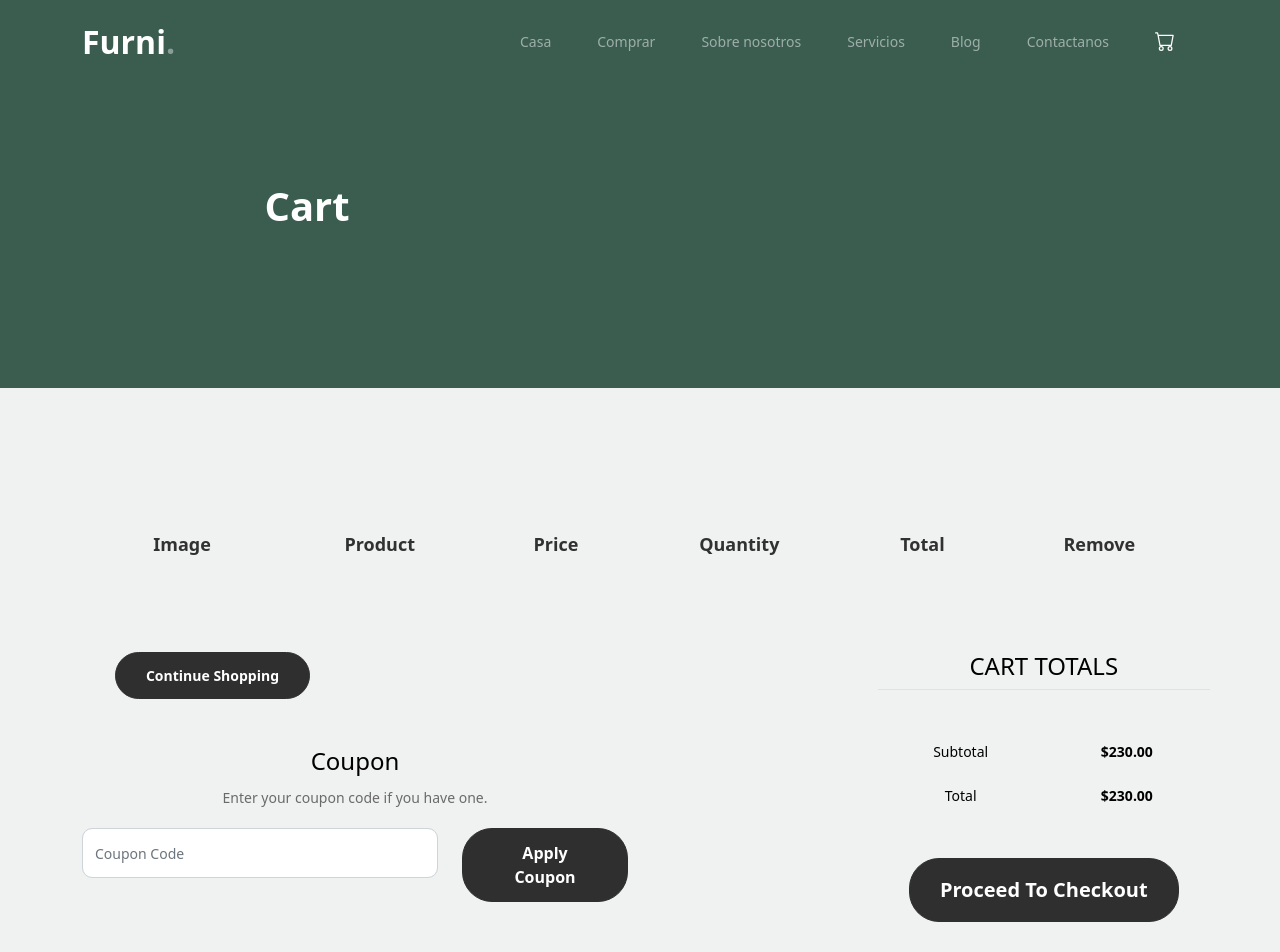
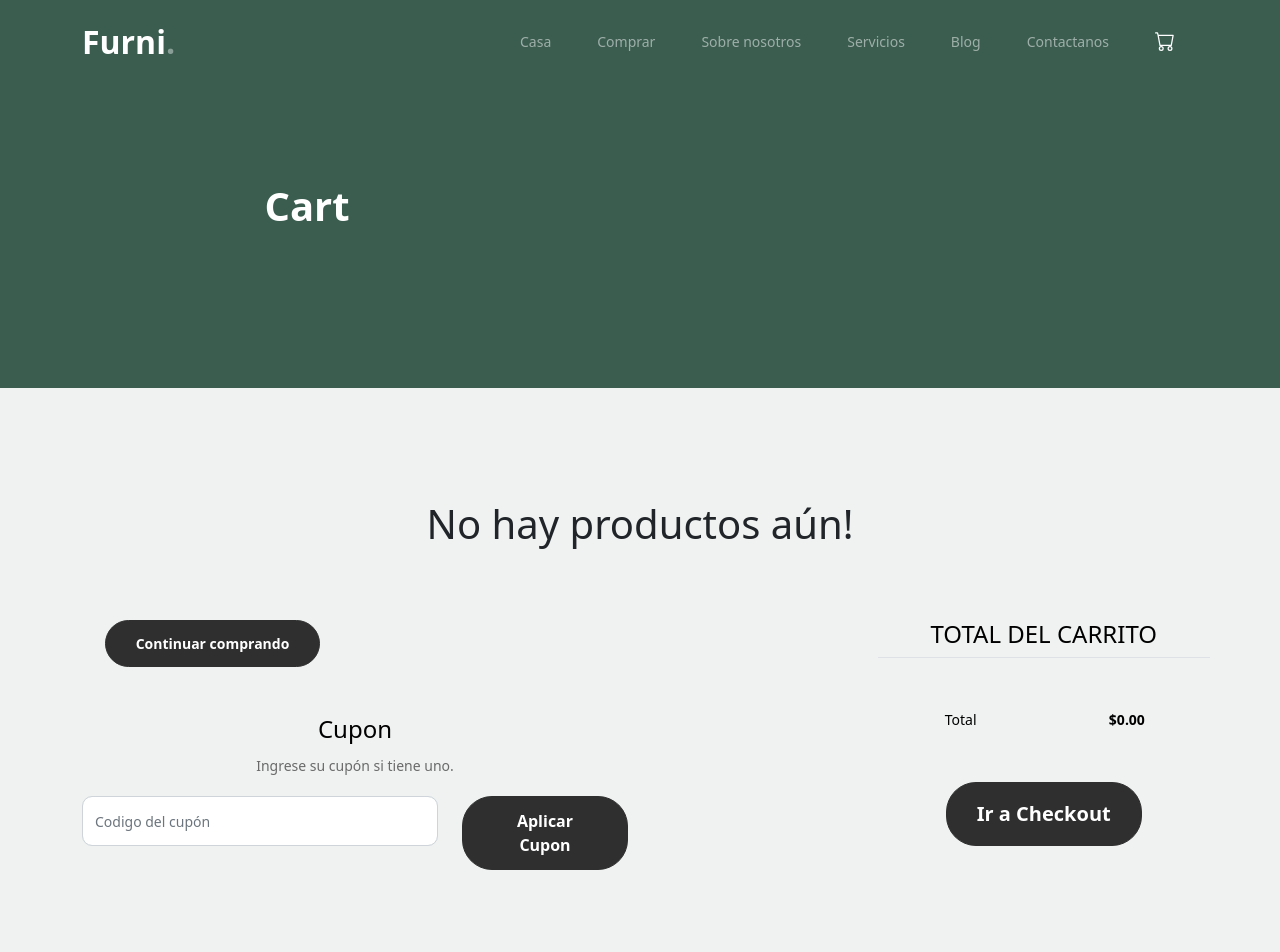
Before and after one commit to dalilaorbaj/e-commerce, a React (Create React App) app: page /cart in a window 1280 px wide. Shown: the top 952 px of the page. Built offline with nearby package versions, Linux system fonts and the light colour scheme.

Commit message:
For real all donegit status

```diff
--- a/src/Components/Cart.js
+++ b/src/Components/Cart.js
@@ -4,37 +4,44 @@ import Articulo from "./Articulo";
 import { CartContext } from '../Context/cartContext';
 
 const Cart = () => {
-  const {carrito, getTotalCarrito} = useContext(CartContext);
+  const { carrito, getTotalCarrito } = useContext(CartContext);
+  const [total, setTotal] = useState(0);
 
-  // TODO: Implementar getTotalCarrito() usando un state y un useEffect.
-  // El useState guarda en una var totalCarrito.
-  // un use effect observa sobre carrito y renueva la variable totalCarrito
+  useEffect(() => {
+    let tot = getTotalCarrito();
+    setTotal(tot);
+  });
 
   return (
-
     <>
       <div className="untree_co-section before-footer-section">
         <div className="container">
           <div className="row mb-5">
+
             <form className="col-md-12 readOnly" method="post">
               <div className="site-blocks-table">
                 <table className="table">
                   <thead>
-                    <tr>
-                      <th className="product-thumbnail">Image</th>
-                      <th className="product-name">Product</th>
-                      <th className="product-price">Price</th>
-                      <th className="product-quantity">Quantity</th>
-                      <th className="product-total">Total</th>
-                      <th className="product-remove">Remove</th>
-                    </tr>
+{
+  total === 0 ?
+                      <h1>No hay productos aún!</h1>:
+
+
+                      <tr>
+                        <th className="product-thumbnail">Imagen</th>
+                        <th className="product-name">Producto</th>
+                        <th className="product-price">Precio</th>
+                        <th className="product-quantity">Cantidad</th>
+                        <th className="product-total">Total</th>
+                        <th className="product-remove">Eliminar</th>
+                      </tr>}
                   </thead>
                   <tbody>
                     {carrito.map((item) => (
                       <Articulo
                         key={item.id}
                         prod={item}
-                        />
+                      />
                     ))}
                   </tbody>
                 </table>
@@ -47,20 +54,20 @@ const Cart = () => {
               <div className="row mb-5">
                 <div className="col-md-6">
                   <Link to="/">
-                    <button className="btn btn-outline-black btn-sm btn-block">Continue Shopping</button>
+                    <button className="btn btn-outline-black btn-sm btn-block">Continuar comprando</button>
                   </Link>
                 </div>
               </div>
               <div className="row">
                 <div className="col-md-12">
-                  <label className="text-black h4" htmlFor="coupon">Coupon</label>
-                  <p>Enter your coupon code if you have one.</p>
+                  <label className="text-black h4" htmlFor="coupon">Cupon</label>
+                  <p>Ingrese su cupón si tiene uno.</p>
                 </div>
                 <div className="col-md-8 mb-3 mb-md-0">
-                  <input type="text" className="form-control py-3" id="coupon" placeholder="Coupon Code" />
+                  <input type="text" className="form-control py-3" id="coupon" placeholder="Codigo del cupón" />
                 </div>
                 <div className="col-md-4">
-                  <button className="btn btn-black">Apply Coupon</button>
+                  <button className="btn btn-black">Aplicar Cupon</button>
                 </div>
               </div>
             </div>
@@ -69,15 +76,7 @@ const Cart = () => {
                 <div className="col-md-7">
                   <div className="row">
                     <div className="col-md-12 text-right border-bottom mb-5">
-                      <h3 className="text-black h4 text-uppercase">Cart Totals</h3>
-                    </div>
-                  </div>
-                  <div className="row mb-3">
-                    <div className="col-md-6">
-                      <span className="text-black">Subtotal</span>
-                    </div>
-                    <div className="col-md-6 text-right">
-                      <strong className="text-black">$230.00</strong>
+                      <h3 className="text-black h4 text-uppercase">Total del carrito</h3>
                     </div>
                   </div>
                   <div className="row mb-5">
@@ -85,13 +84,13 @@ const Cart = () => {
                       <span className="text-black">Total</span>
                     </div>
                     <div className="col-md-6 text-right">
-                      <strong className="text-black">$230.00</strong>
+                      <strong className="text-black">${total}.00</strong>
                     </div>
                   </div>
 
                   <div className="row">
                     <div className="col-md-12">
-                      <button className="btn btn-black btn-lg py-3 btn-block">Proceed To Checkout</button>
+                      <button className="btn btn-black btn-lg py-3 btn-block">Ir a Checkout</button>
                     </div>
                   </div>
                 </div>
```
